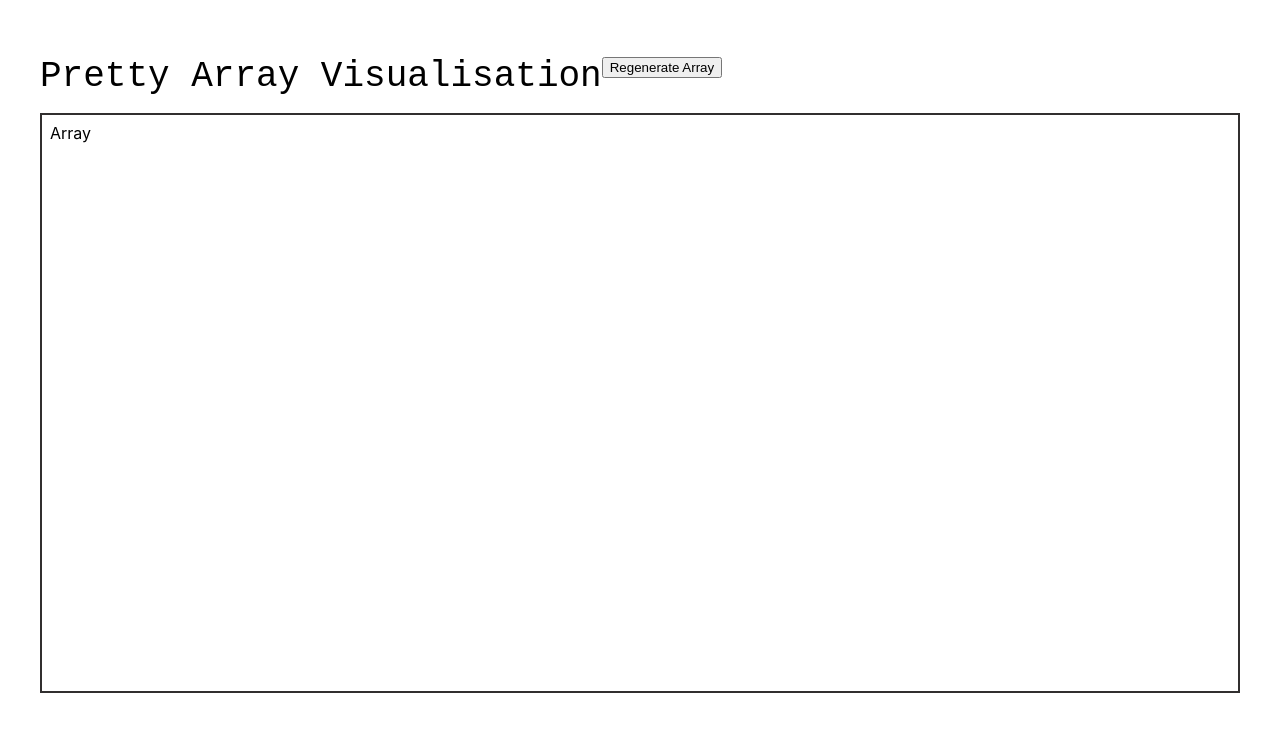
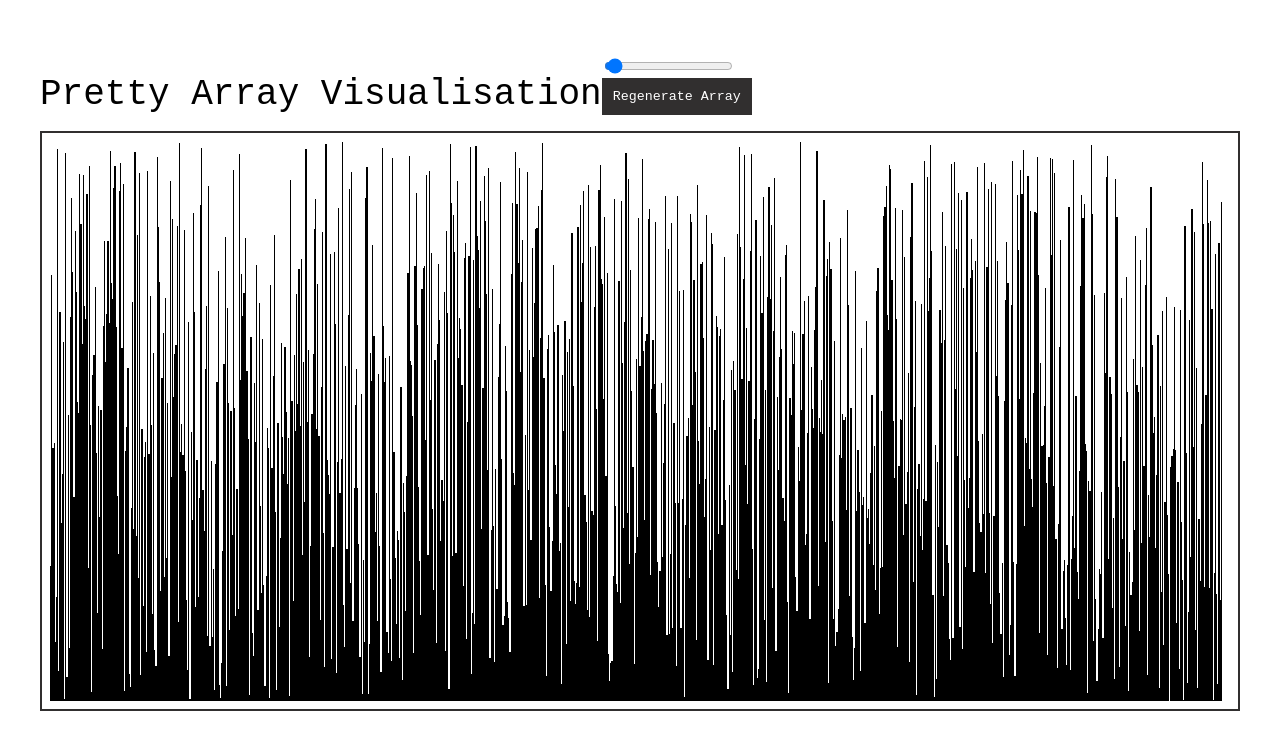
Before and after one commit to mrtnhwtt/AlgorithmVisualizer, a React (Create React App) app: page / in a window 1280 px wide. Shown: the top 750 px of the page. Built offline with nearby package versions, Linux system fonts and the light colour scheme.

Commit message:
Array visualisation done

```diff
--- a/src/App.css
+++ b/src/App.css
@@ -31,3 +31,8 @@ main {
   border: 2px solid rgb(49, 47, 47);
   padding: 1vmin;
 }
+.arrayHolder {
+  display: flex;
+  width: 100%;
+  height: 100%;
+}
--- a/src/App.js
+++ b/src/App.js
@@ -1,14 +1,16 @@
 import React, { useState, useEffect } from 'react';
 import './App.css';
+import ArrayBit from './components/ArrayBit/ArrayBit'
+import Button from './components/Button/Button'
 
 function App() {
 
   const [r_array, setRArray] = useState([]);
 
   const createUnsortedArray = () => {
-    for (var array=[],i=0;i<1000;++i) array[i]=i;
+    for (var array = [], i = 0; i < 1000; ++i) array[i] = i;
     var tmp, current, top = array.length;
-    if(top) while(--top) {
+    if (top) while (--top) {
       current = Math.floor(Math.random() * (top + 1));
       tmp = array[current];
       array[current] = array[top];
@@ -23,7 +25,7 @@ function App() {
   };
 
   useEffect(() => {
-    if(r_array.length === 0) {
+    if (r_array.length === 0) {
       createUnsortedArray()
     } else {
       console.log(r_array)
@@ -39,14 +41,19 @@ function App() {
       <header className="App-header">
         <div className="nav-title">
           <div className="App-title">Pretty Array Visualisation</div>
-          <div className="button-container">
-            <button onClick={regenerateArray}>Regenerate Array</button>
+          <div className="array-settings-container">
+            <input type="range" name='array-length' min='20' max='1000'/>
+            <Button onClick={regenerateArray}>Regenerate Array</Button>
           </div>
         </div>
       </header>
-        <main>
-          Array
-        </main>
+      <main>
+        <div className="arrayHolder">
+          {r_array.map((val) => {
+            return <ArrayBit index={val} arrayLength={r_array.length} />
+          })}
+        </div>
+      </main>
     </div>
   );
 }
--- /dev/null
+++ b/src/components/ArrayBit/ArrayBit.jsx
@@ -0,0 +1,13 @@
+const ArrayBit = ({index, arrayLength}) => {
+    return (
+        <div style={{
+            width: 100/arrayLength + "%",
+            height: index/arrayLength*100 + "%",
+            backgroundColor: 'black',
+            alignSelf: 'end'
+        }}>
+        </div>
+     );
+}
+
+export default ArrayBit;
--- /dev/null
+++ b/src/components/Button/Button.jsx
@@ -0,0 +1,10 @@
+import './button.css'
+const Button = ({ children, onClickAction }) => {
+    return (
+        <div>
+            <button className="custom-button" onClick={onClickAction}>{children}</button>
+        </div>
+    );
+}
+
+export default Button;
--- /dev/null
+++ b/src/components/Button/button.css
@@ -0,0 +1,15 @@
+.custom-button {
+    background: rgb(49, 47, 47);
+    border: 1px solid rgb(49, 47, 47);
+    color: white;
+    padding: 10px;
+    transition: 0.4s ease;
+    font-family: 'Courier New', Courier, monospace;
+}
+
+.custom-button:hover {
+    background: rgb(240, 240, 240);
+    border: 1px solid rgb(49, 47, 47);
+    color: black;
+    cursor: pointer;
+}
```
